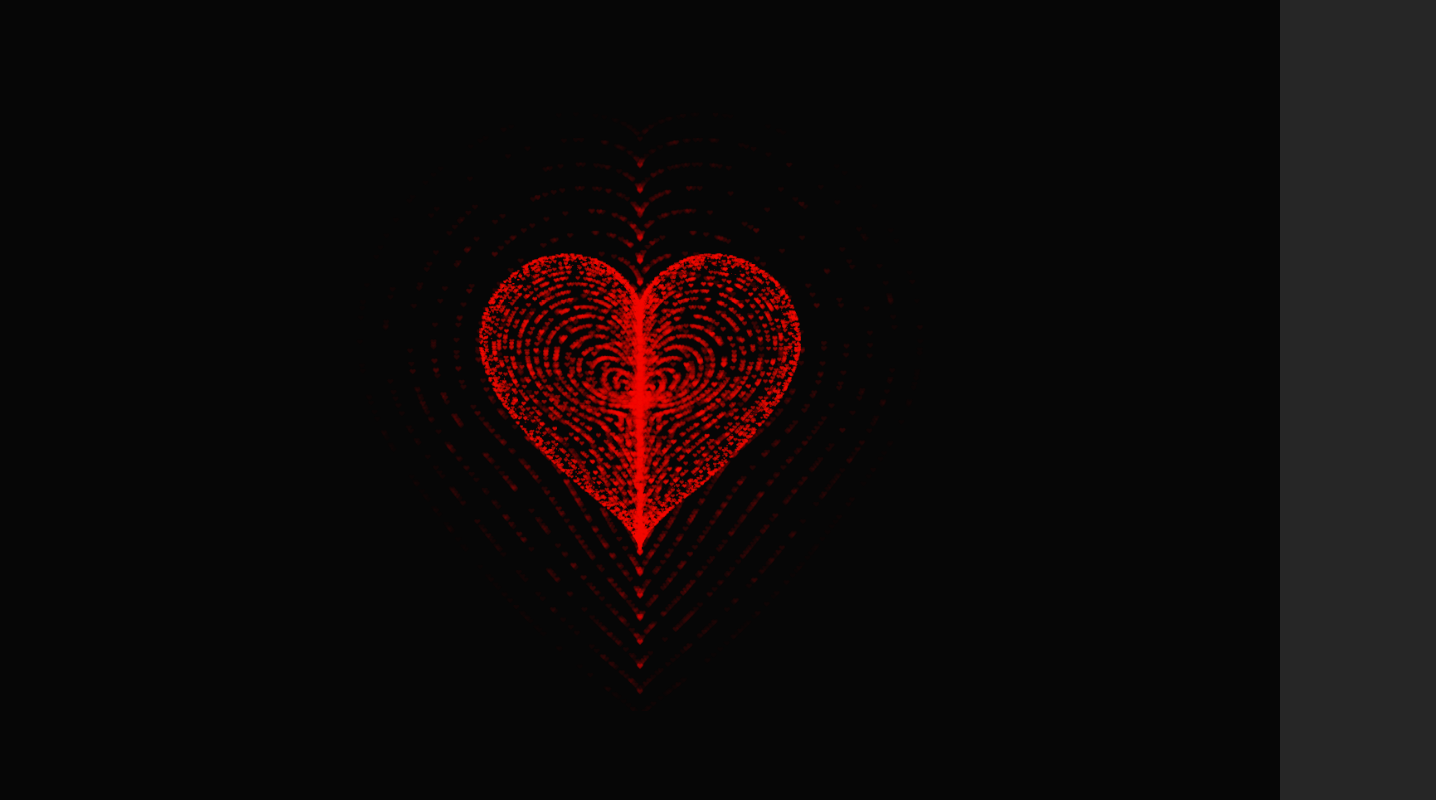
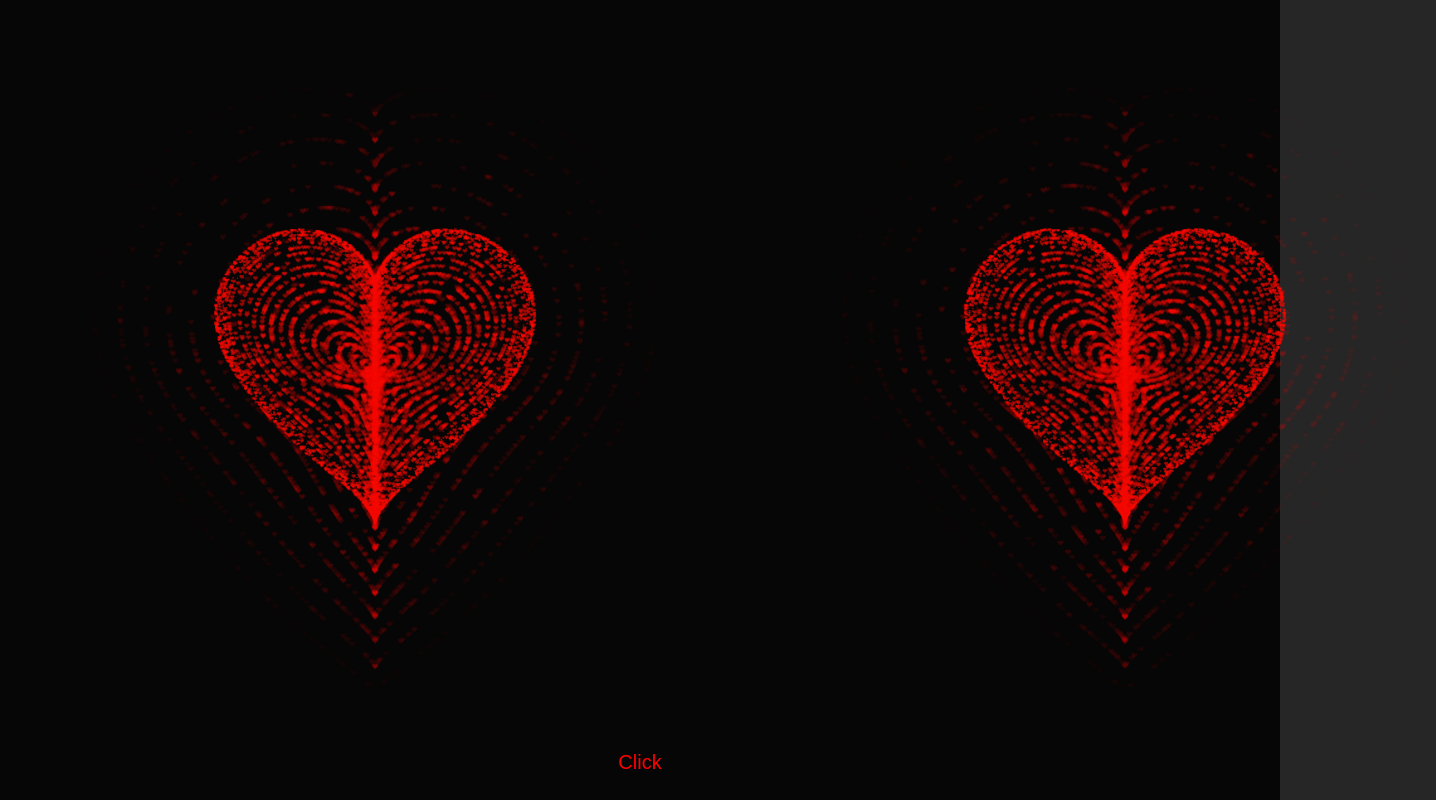
Before and after one commit to td4420/tn2001, a plain HTML site: page index.html in a window 1280 px wide. Shown: the whole page, 1436 px wide, since content can reach past the window. Drawn offline with Linux system fonts and the light colour scheme; animation ran at ten frames a second.

Commit message:
push custom code

```diff
--- a/index.html
+++ b/index.html
@@ -6,81 +6,20 @@
   <META NAME="Author" CONTENT="">
   <META NAME="Keywords" CONTENT="">
   <META NAME="Description" CONTENT="">
-  <style>
-  html, body {
-  height: 100%;
-  padding: 0;
-  margin: 0;
-  background: rgba(0, 0, 0, 0.851);
-}
-canvas {
-  position: absolute;
-  width: 100%;
-  height: 100%;
-}
-
-.box {
-	width: 1000px;
-	position: absolute;
-	top: 50%;
-	left: 50%;
-	transform: translate(-50%, -50%);
-	display: flex;
-	flex-direction: column;
-}
-
-#pinkboard {
-	position: relative;
-	margin: auto;
-	height: 750px;
-	width: 750px;
-	animation: animate 1.2s infinite;
-}
-
-#pinkboard:before, #pinkboard:after {
-	content: '';
-	position: absolute;
-	background: #d63031;
-	width: 100px;
-	height: 160px;
-	border-top-left-radius: 50px;
-	border-top-right-radius: 50px;
-}
-
-#pinkboard:before {
-	left: 100px;
-	transform: rotate(-45deg);
-	transform-origin: 0 100%;
-	box-shadow: 0 14px 28px rgba(0,0,0,0.25),
-				0 10px 10px rgba(0,0,0,0.22);
-}
-
-#pinkboard:after {
-	left: 0;
-	transform: rotate(45deg);
-	transform-origin: 100% 100%;
-}
-
-@keyframes animate {
-	0% {
-		transform: scale(1);
-	}
-	30% {
-		transform: scale(.8);
-	}
-	60% {
-		transform: scale(1.2);
-	}
-	100% {
-		transform: scale(1);
-	}
-}
-
-  </style>
+  <link rel="stylesheet" href="style.css">
  </HEAD>
  <BODY>
-  <div class="box">
-    <canvas id="pinkboard"></canvas>
+  <div class="container">
+    <div id="box" class="box">
+      <canvas id="pinkboard" class="heart animate"></canvas>
+      <canvas id="pinkboard2" class="heart animate"></canvas>
+    </div>
+    <div id="lover-img">
+      <img class="tn_xuxi" src="image.jpg" alt="lover">
+    </div>
+    <div class="button-container">
+      <button id="btn-heart" class="btn-heart" onclick="handleClick()">Click</button>
+    </div>
   </div>
 <script>
 var settings = {
@@ -92,6 +31,30 @@ var settings = {
     size:      8, // particle size in pixels
   },
 };
+
+function handleClick() {
+  let heart1 = document.getElementById("pinkboard"),
+      heart2 = document.getElementById("pinkboard2")
+      btn = document.getElementById("btn-heart")
+      img = document.getElementById("lover-img");
+
+  btn.style.display = "none";
+  heart1.classList.remove("animate");
+  heart1.classList.add('move');
+  heart1.classList.add('left');
+
+  heart2.classList.remove("animate");
+  heart2.classList.add('move');
+  heart2.classList.add('right');
+
+  var delayInMilliseconds = 3000; //1 second
+
+  setTimeout(function() {
+    img.classList.add("show");
+    document.getElementById("box").style.display = "none";
+  }, delayInMilliseconds);
+};
+
 /*
  */
 (function(){var b=0;var c=["ms","moz","webkit","o"];for(var a=0;a<c.length&&!window.requestAnimationFrame;++a){window.requestAnimationFrame=window[c[a]+"RequestAnimationFrame"];window.cancelAnimationFrame=window[c[a]+"CancelAnimationFrame"]||window[c[a]+"CancelRequestAnimationFrame"]}if(!window.requestAnimationFrame){window.requestAnimationFrame=function(h,e){var d=new Date().getTime();var f=Math.max(0,16-(d-b));var g=window.setTimeout(function(){h(d+f)},f);b=d+f;return g}}if(!window.cancelAnimationFrame){window.cancelAnimationFrame=function(d){clearTimeout(d)}}}());
@@ -309,6 +272,93 @@ var ParticlePool = (function() {
     render();
   }, 10);
 })(document.getElementById('pinkboard'));
+
+(function(canvas) {
+  var context = canvas.getContext('2d'),
+      particles = new ParticlePool(settings.particles.length),
+      particleRate = settings.particles.length / settings.particles.duration, // particles/sec
+      time;
+
+  // get point on heart with -PI <= t <= PI
+  function pointOnHeart(t) {
+    return new Point(
+      160 * Math.pow(Math.sin(t), 3),
+      130 * Math.cos(t) - 50 * Math.cos(2 * t) - 20 * Math.cos(3 * t) - 10 * Math.cos(4 * t) + 25
+    );
+  }
+
+  // creating the particle image using a dummy canvas
+  var image = (function() {
+    var canvas  = document.createElement('canvas'),
+        context = canvas.getContext('2d');
+    canvas.width  = settings.particles.size;
+    canvas.height = settings.particles.size;
+    // helper function to create the path
+    function to(t) {
+      var point = pointOnHeart(t);
+      point.x = settings.particles.size / 2 + point.x * settings.particles.size / 350;
+      point.y = settings.particles.size / 2 - point.y * settings.particles.size / 350;
+      return point;
+    }
+    // create the path
+    context.beginPath();
+    var t = -Math.PI;
+    var point = to(t);
+    context.moveTo(point.x, point.y);
+    while (t < Math.PI) {
+      t += 0.01; // baby steps!
+      point = to(t);
+      context.lineTo(point.x, point.y);
+    }
+    context.closePath();
+    // create the fill
+    context.fillStyle = '#f50b02';
+    context.fill();
+    // create the image
+    var image = new Image();
+    image.src = canvas.toDataURL();
+    return image;
+  })();
+
+  // render that thing!
+  function render() {
+    // next animation frame
+    requestAnimationFrame(render);
+
+    // update time
+    var newTime   = new Date().getTime() / 1000,
+        deltaTime = newTime - (time || newTime);
+    time = newTime;
+
+    // clear canvas
+    context.clearRect(0, 0, canvas.width, canvas.height);
+
+    // create new particles
+    var amount = particleRate * deltaTime;
+    for (var i = 0; i < amount; i++) {
+      var pos = pointOnHeart(Math.PI - 2 * Math.PI * Math.random());
+      var dir = pos.clone().length(settings.particles.velocity);
+      particles.add(canvas.width / 2 + pos.x, canvas.height / 2 - pos.y, dir.x, -dir.y);
+    }
+
+    // update and draw particles
+    particles.update(deltaTime);
+    particles.draw(context, image);
+  }
+
+  // handle (re-)sizing of the canvas
+  function onResize() {
+    canvas.width  = canvas.clientWidth;
+    canvas.height = canvas.clientHeight;
+  }
+  window.onresize = onResize;
+
+  // delay rendering bootstrap
+  setTimeout(function() {
+    onResize();
+    render();
+  }, 10);
+})(document.getElementById('pinkboard2'));
   </script>
  </BODY>
 </HTML>
--- /dev/null
+++ b/style.css
@@ -0,0 +1,149 @@
+ html, body {
+  height: 100%;
+  padding: 0;
+  margin: 0;
+  background: rgba(0, 0, 0, 0.851);
+}
+canvas {
+  position: absolute;
+  width: 100%;
+  height: 100%;
+}
+
+.container {
+	display: flex;
+	flex-direction: column;
+}
+
+.box {
+	width: 100%;
+	display: flex;
+	flex-direction: row;
+  align-items: center;
+}
+
+.button-container {
+	display: flex;
+	justify-content: center;
+}
+
+.btn-heart {
+	background-color:  initial;
+	border: none;
+	color: red;
+	font-size: 20px;
+}
+
+.btn-heart:hover {
+	cursor: pointer;
+}
+
+.heart {
+	position: relative;
+	margin: auto;
+	height: 750px;
+	width: 750px;
+}
+
+.animate {
+	animation: animate 1.2s infinite;
+}
+
+.heart:before, .heart:after {
+	content: '';
+	position: absolute;
+	background: #d63031;
+	width: 100px;
+	height: 160px;
+	border-top-left-radius: 50px;
+	border-top-right-radius: 50px;
+}
+
+.heart:before {
+	left: 100px;
+	transform: rotate(-45deg);
+	transform-origin: 0 100%;
+	box-shadow: 0 14px 28px rgba(0,0,0,0.25),
+				0 10px 10px rgba(0,0,0,0.22);
+}
+
+.heart:after {
+	left: 0;
+	transform: rotate(45deg);
+	transform-origin: 100% 100%;
+}
+
+.left {
+	animation: moveAnimationLeft 3s forwards;
+}
+
+.right {
+	animation: moveAnimationRight 3s forwards;
+}
+
+#lover-img {
+	display: none;
+}
+
+#lover-img.show {
+	height: 100vh;
+    display: flex;
+    align-items: center;
+    justify-content: center
+}
+
+.tn_xuxi {
+	width: 500px;
+	height: auto;
+	border-radius: 50%;
+	animation: zoom 3s infinite
+}
+
+@keyframes zoom {
+	0% {
+		transform: scale(1);
+	}
+	50% {
+		transform: scale(1.5);
+	}
+	100% {
+		transform: scale(1);
+	}
+}
+
+@keyframes animate {
+	0% {
+		transform: scale(1);
+	}
+	30% {
+		transform: scale(.8);
+	}
+	60% {
+		transform: scale(1.2);
+	}
+	100% {
+		transform: scale(1);
+	}
+}
+
+@keyframes moveAnimationLeft {
+	0% {
+		left: 0;
+		transform: rotateY(0);
+	}
+	100% {
+		transform: rotateY(3.14rad);
+		left: 25vw;
+	}
+}
+
+@keyframes moveAnimationRight {
+	0% {
+		right: 0;
+		transform: rotateY(3.14rad);
+	}
+	100% {
+		transform: rotateY(0);
+		right: 25vw;
+	}
+}
```
Also changed, not shown: image.jpg (added).
